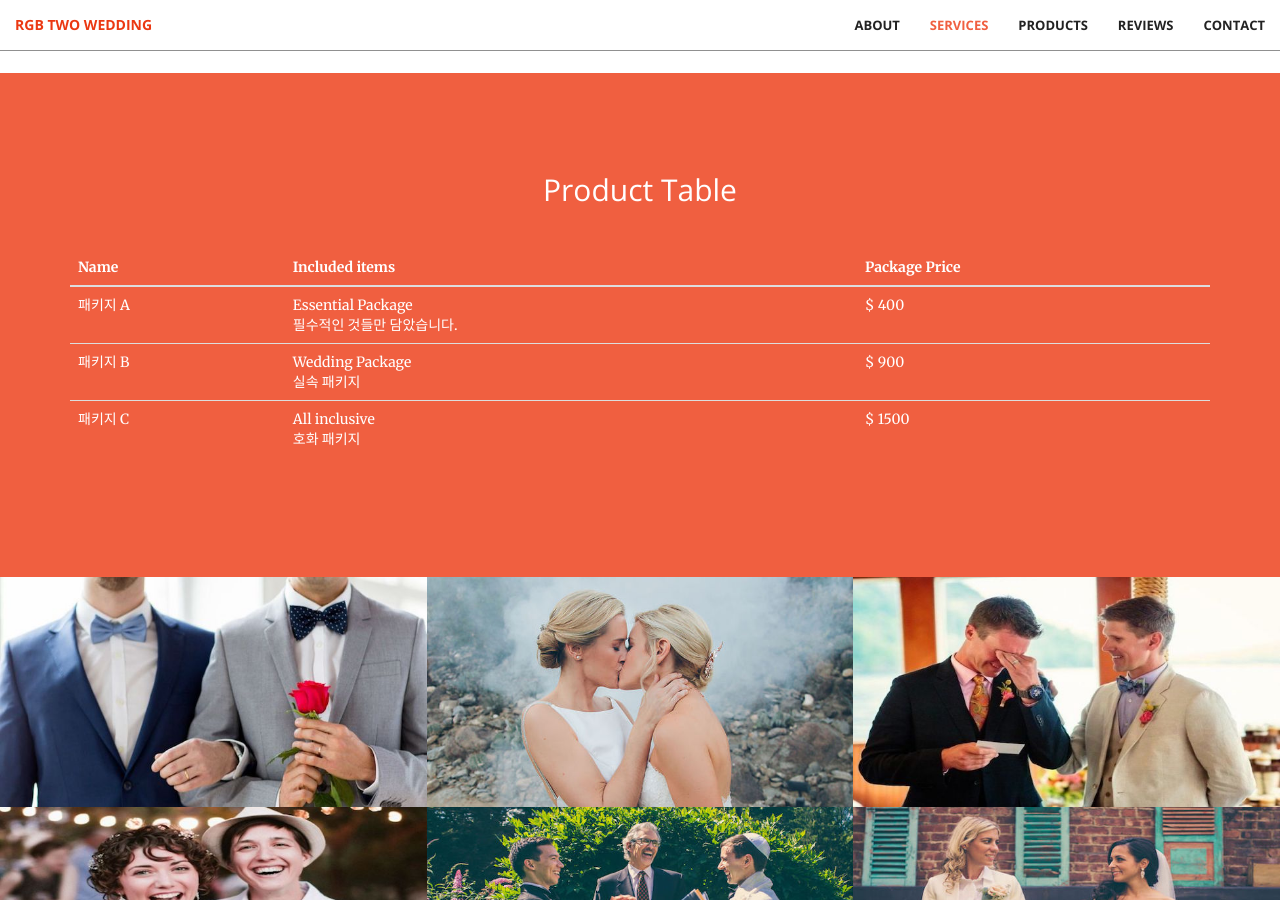
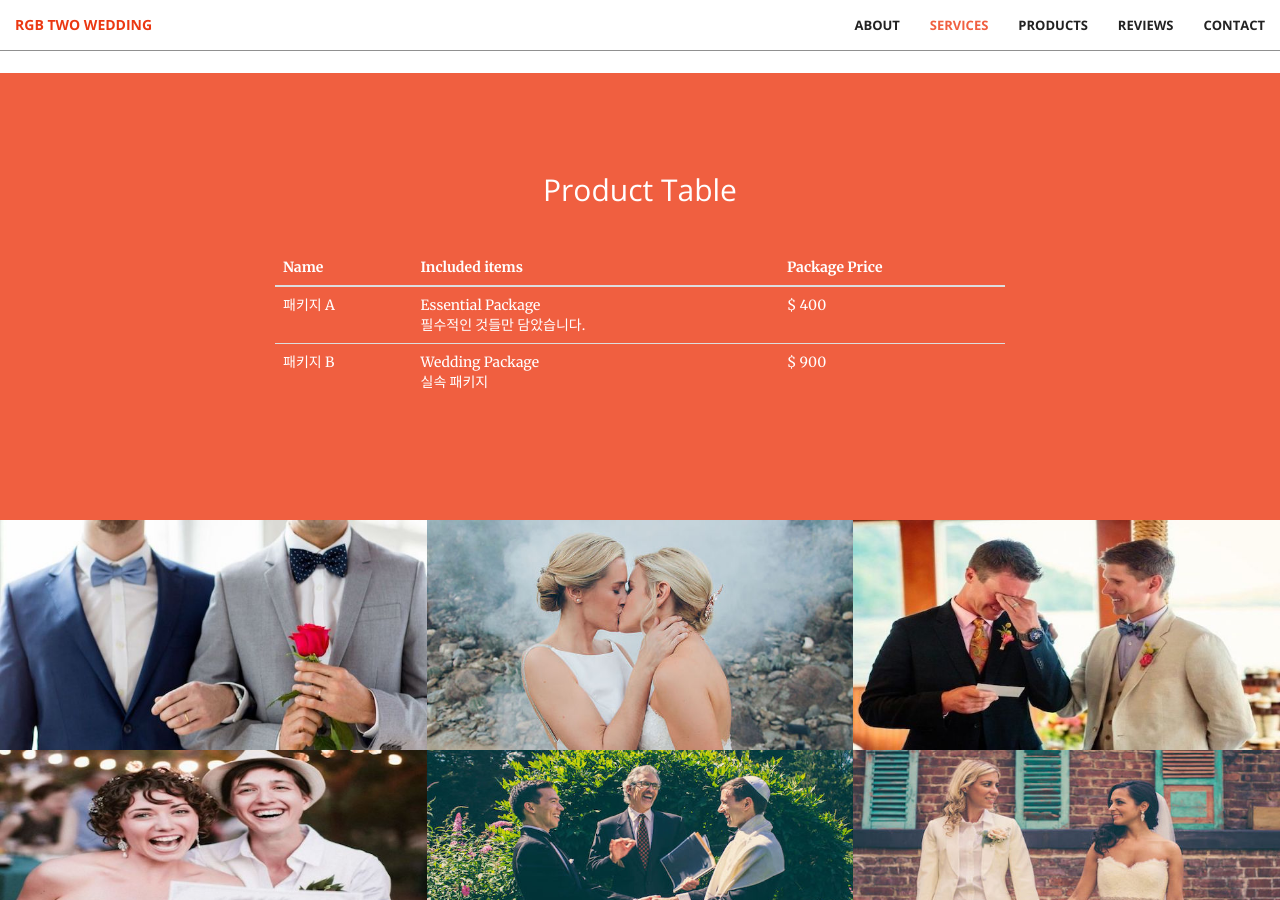
Before and after one commit to rgbtwowedding/rgbtwowedding.github.io, a Jekyll site: the page built from index.html, in a window 1280 px wide and 900 px high, scrolled down 1677 px. Built offline with Jekyll 4.4.1, drawn with Linux system fonts in a browser that asks for light colours.

Commit message:
product table resized

```diff
--- a/_includes/products.html
+++ b/_includes/products.html
@@ -1,120 +1,3 @@
-<!-- <div class="section">
-    <h5>Borderless Table</h5>
-    <div class="row">
-          <div class="col s12">
-            <table>
-              <thead>
-                <tr>
-                    <th>Name</th>
-                    <th>Item Name</th>
-                    <th>Item Price</th>
-                </tr>
-              </thead>
-              <tbody>
-                <tr>
-                  <td>Alvin</td>
-                  <td>Eclair</td>
-                  <td>$0.87</td>
-                </tr>
-                <tr>
-                  <td>Alan</td>
-                  <td>Jellybean</td>
-                  <td>$3.76</td>
-                </tr>
-                <tr>
-                  <td>Jonathan</td>
-                  <td>Lollipop</td>
-                  <td>$7.00</td>
-                </tr>
-                <tr>
-                  <td>Shannon</td>
-                  <td>KitKat</td>
-                  <td>$9.99</td>
-                </tr>
-              </tbody>
-            </table>
-          </div>
-    </div>
-</div>
-<div class="divider"></div>
-<div class="section">
-    <h5>Bordered Table</h5>
-    <div class="row">
-          <div class="col s12">
-            <table class="bordered">
-              <thead>
-                <tr>
-                    <th>Name</th>
-                    <th>Item Name</th>
-                    <th>Item Price</th>
-                </tr>
-              </thead>
-              <tbody>
-                <tr>
-                  <td>Alvin</td>
-                  <td>Eclair</td>
-                  <td>$0.87</td>
-                </tr>
-                <tr>
-                  <td>Alan</td>
-                  <td>Jellybean</td>
-                  <td>$3.76</td>
-                </tr>
-                <tr>
-                  <td>Jonathan</td>
-                  <td>Lollipop</td>
-                  <td>$7.00</td>
-                </tr>
-                <tr>
-                  <td>Shannon</td>
-                  <td>KitKat</td>
-                  <td>$9.99</td>
-                </tr>
-              </tbody>
-            </table>
-          </div>
-    </div>
-</div>
-<div class="divider"></div>
-<div class="section">
-    <h5>Striped Table</h5>
-    <div class="row">
-          <div class="col s12">
-            <table class="striped">
-              <thead>
-                <tr>
-                    <th>Name</th>
-                    <th>Item Name</th>
-                    <th>Item Price</th>
-                </tr>
-              </thead>
-              <tbody>
-                <tr>
-                  <td>Alvin</td>
-                  <td>Eclair</td>
-                  <td>$0.87</td>
-                </tr>
-                <tr>
-                  <td>Alan</td>
-                  <td>Jellybean</td>
-                  <td>$3.76</td>
-                </tr>
-                <tr>
-                  <td>Jonathan</td>
-                  <td>Lollipop</td>
-                  <td>$7.00</td>
-                </tr>
-                <tr>
-                  <td>Shannon</td>
-                  <td>KitKat</td>
-                  <td>$9.99</td>
-                </tr>
-              </tbody>
-            </table>
-          </div>
-    </div>
-</div>
-<div class="divider"></div> -->
 <section class="bg-primary" id="products">
     <div class="container">
         <div class="row">
@@ -125,6 +8,7 @@
         </div>
     </div>
     <div class="container">
+      <div class="row col-lg-8 col-lg-offset-2">
         <table class="table">
             <thead>
                 <tr>
@@ -144,51 +28,8 @@
                 <td>Wedding Package <br> 실속 패키지</td>
                 <td>$ 900</td>
                 </tr>
-                <tr>
-                <td>패키지 C</td>
-                <td>All inclusive <br> 호화 패키지</td>
-                <td>$ 1500</td>
-                </tr>
             </tbody>
         </table>
+      </div>
     </div>
 </section>
-<!-- <div class="divider"></div>
-<div class="section">
-    <h5>Responsive Table</h5>
-    <div class="row">
-          <div class="col s12">
-            <table class="responsive-table">
-              <thead>
-                <tr>
-                    <th>Name</th>
-                    <th>Item Name</th>
-                    <th>Item Price</th>
-                </tr>
-              </thead>
-              <tbody>
-                <tr>
-                  <td>Alvin</td>
-                  <td>Eclair</td>
-                  <td>$0.87</td>
-                </tr>
-                <tr>
-                  <td>Alan</td>
-                  <td>Jellybean</td>
-                  <td>$3.76</td>
-                </tr>
-                <tr>
-                  <td>Jonathan</td>
-                  <td>Lollipop</td>
-                  <td>$7.00</td>
-                </tr>
-                <tr>
-                  <td>Shannon</td>
-                  <td>KitKat</td>
-                  <td>$9.99</td>
-                </tr>
-              </tbody>
-            </table>
-          </div>
-    </div>
-</div> -->
--- a/_includes/reviews.html
+++ b/_includes/reviews.html
@@ -7,10 +7,10 @@
                     <div class="portfolio-box-caption">
                         <div class="portfolio-box-caption-content">
                             <div class="project-category text-faded">
-                                Category
+                                2017 Jan. 01
                             </div>
-                            <div class="project-name">
-                                Project Name
+                            <div class="reviews">
+                                "너무 행복했습니다"
                             </div>
                         </div>
                     </div>
@@ -22,10 +22,10 @@
                     <div class="portfolio-box-caption">
                         <div class="portfolio-box-caption-content">
                             <div class="project-category text-faded">
-                                Category
+                                2017 Jan. 01
                             </div>
-                            <div class="project-name">
-                                Project Name
+                            <div class="reviews">
+                                "Kiss"
                             </div>
                         </div>
                     </div>
@@ -37,10 +37,10 @@
                     <div class="portfolio-box-caption">
                         <div class="portfolio-box-caption-content">
                             <div class="project-category text-faded">
-                                Category
+                                2017 Jan. 01
                             </div>
-                            <div class="project-name">
-                                Project Name
+                            <div class="reviews">
+                                "행복해서 눈물이 나더라구요"
                             </div>
                         </div>
                     </div>
@@ -52,10 +52,10 @@
                     <div class="portfolio-box-caption">
                         <div class="portfolio-box-caption-content">
                             <div class="project-category text-faded">
-                                Category
+                                2017 Jan. 01
                             </div>
-                            <div class="project-name">
-                                Project Name
+                            <div class="reviews">
+                                "드디어 인정받는 부부가 되었어요. 정말 기다려 왔던 순간이에요."
                             </div>
                         </div>
                     </div>
@@ -67,10 +67,10 @@
                     <div class="portfolio-box-caption">
                         <div class="portfolio-box-caption-content">
                             <div class="project-category text-faded">
-                                Category
+                                2017 Jan. 01
                             </div>
-                            <div class="project-name">
-                                Project Name
+                            <div class="reviews">
+                                "우리가 부부라니!"
                             </div>
                         </div>
                     </div>
@@ -82,10 +82,10 @@
                     <div class="portfolio-box-caption">
                         <div class="portfolio-box-caption-content">
                             <div class="project-category text-faded">
-                                Category
+                                2017 Jan. 01
                             </div>
-                            <div class="project-name">
-                                Project Name
+                            <div class="reviews">
+                                "행복하게 살 거에요."
                             </div>
                         </div>
                     </div>
--- a/_sass/_base.scss
+++ b/_sass/_base.scss
@@ -247,7 +247,7 @@ header {
             top: 50%;
             transform: translateY(-50%);
             .project-category,
-            .project-name {
+            .reviews {
                 @include sans-serif-font;
                 padding: 0 15px;
             }
@@ -256,8 +256,9 @@ header {
                 font-weight: 600;
                 font-size: 14px;
             }
-            .project-name {
-                font-size: 18px;
+            .reviews {
+                font-size: 16px;
+                font-style: italic;
             }
         }
     }
@@ -272,8 +273,9 @@ header {
                 .project-category {
                     font-size: 16px;
                 }
-                .project-name {
+                .reviews {
                     font-size: 22px;
+                    font-style: italic;
                 }
             }
         }
```
